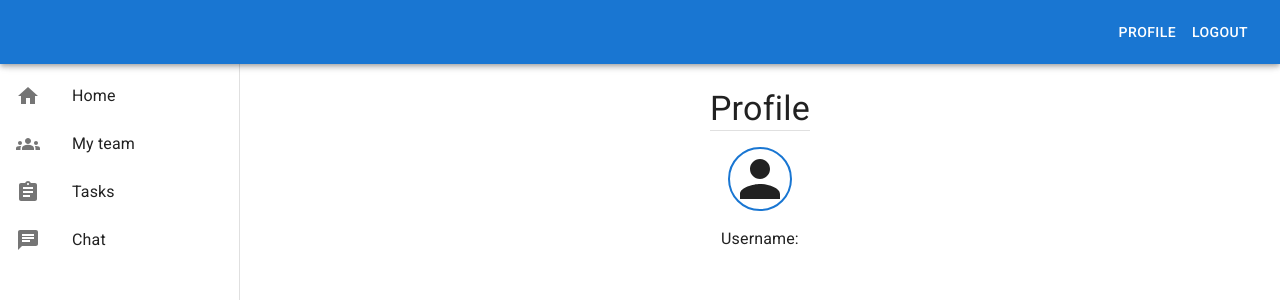
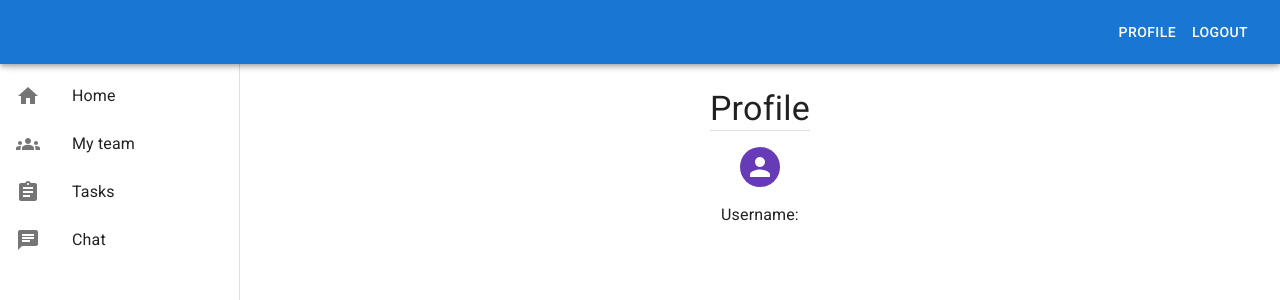
Before and after one commit to Floriian/taskmanagement, a React (Vite) app in the folder apps/client/: page /profile in a window 1280 px wide. Shown: the top 300 px of the page. Built offline with nearby package versions, Linux system fonts and the light colour scheme; sample sign-in values are in the browser's storage.

Commit message:
change profile pciture to dynamic

```diff
--- a/apps/client/src/pages/user/Profile.tsx
+++ b/apps/client/src/pages/user/Profile.tsx
@@ -1,11 +1,19 @@
 import React, { useEffect, useState } from 'react';
-import { Box, Container, Typography, Divider, Button } from '@mui/material';
+import {
+  Box,
+  Container,
+  Typography,
+  Divider,
+  Button,
+  Avatar,
+} from '@mui/material';
 import { useParams } from 'react-router-dom';
 import { TUser } from '../../types';
 import { userService } from '../../services/user.service';
 import PersonIcon from '@mui/icons-material/Person';
 import { useTheme } from '@emotion/react';
 import { useAppSelector } from '../../app/store/redux-hooks';
+import { deepPurple } from '@mui/material/colors';
 export default function Profile() {
   const [fetchedUser, setFetchedUser] = useState<TUser>();
   const [searchUser, setSearchUser] = useState<string>('');
@@ -51,14 +59,17 @@ export default function Profile() {
               m: 2,
             }}
           >
-            <PersonIcon
+            {/* <PersonIcon
               sx={{
                 width: 64,
                 height: 64,
                 border: (theme) => `2px solid ${theme.palette.primary.main}`,
                 borderRadius: '100%',
               }}
-            />
+            /> */}
+            <Avatar sx={{ bgcolor: deepPurple[500] }}>
+              {user.username[0]}
+            </Avatar>
           </Box>
           <Typography>
             Username:
```
